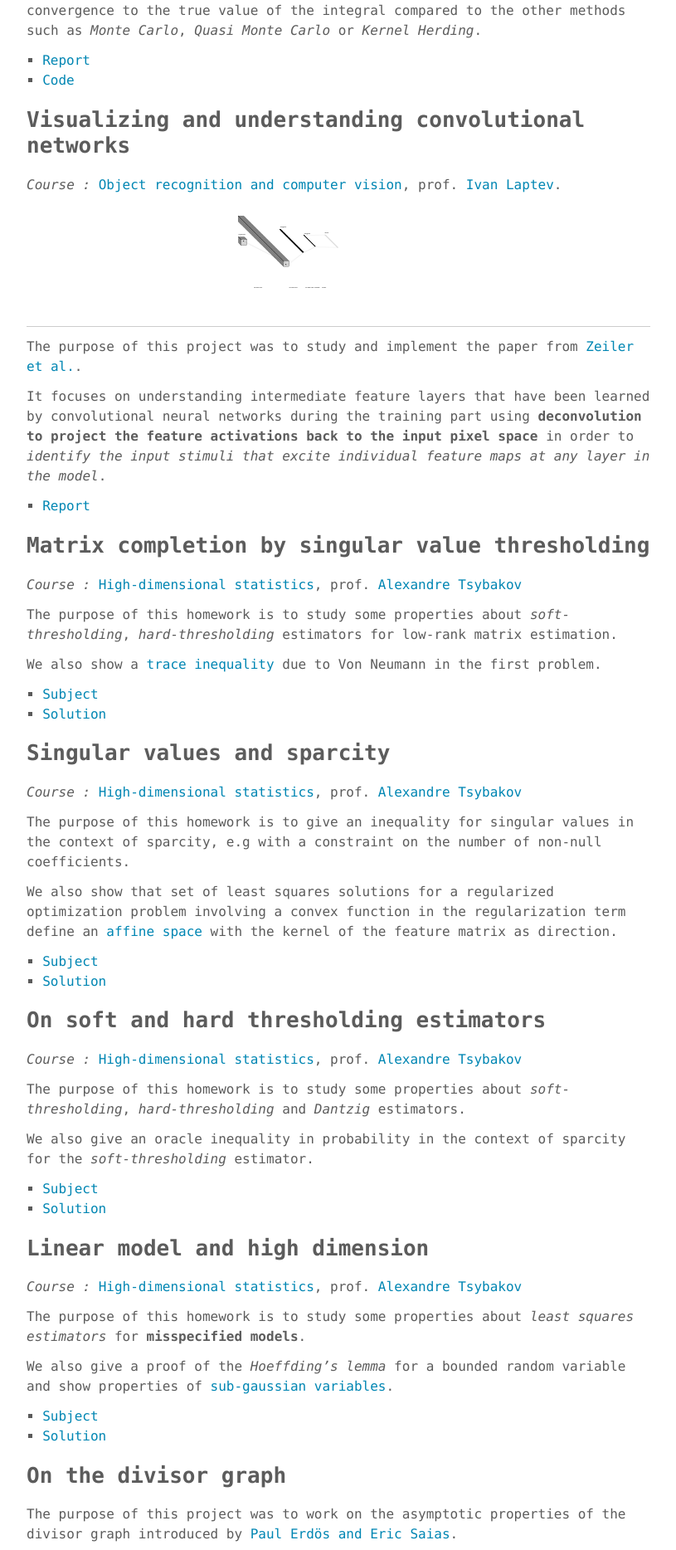
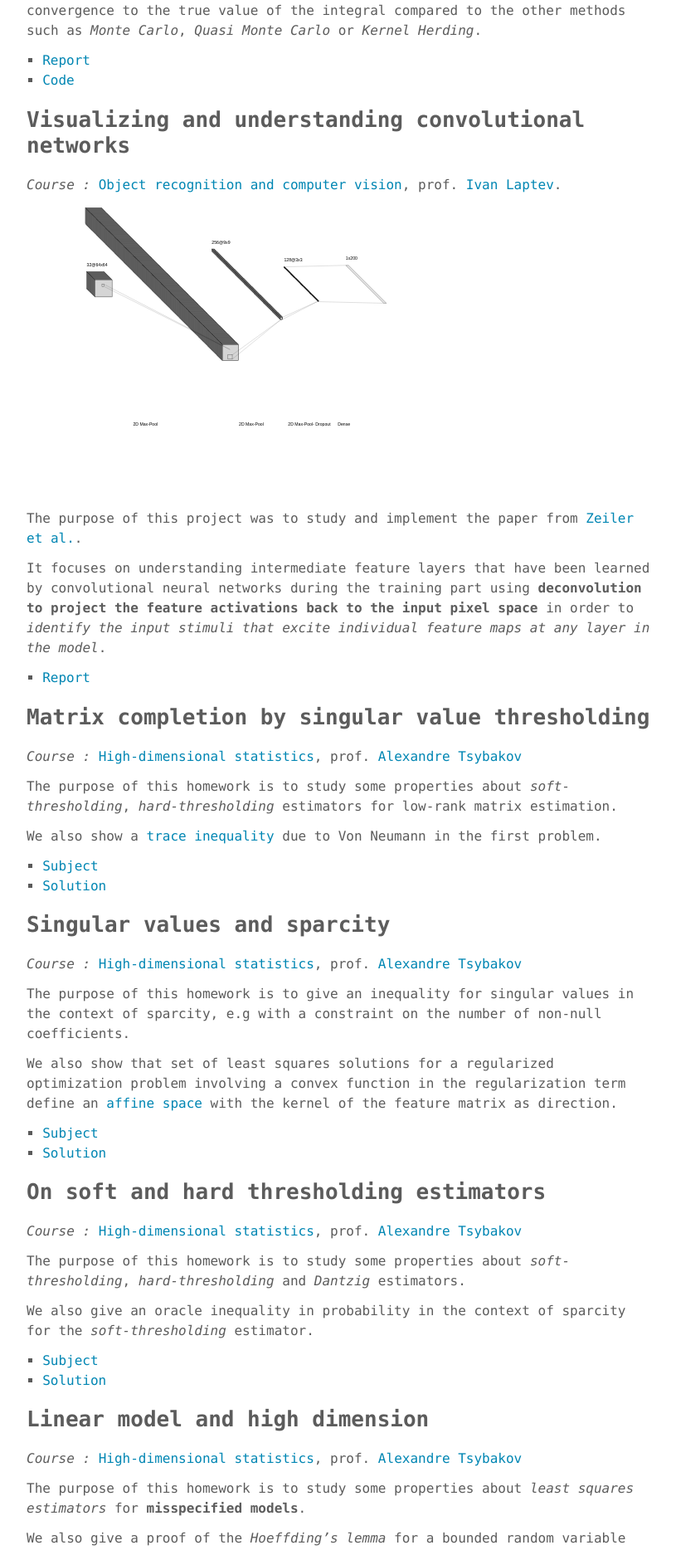
Before and after one commit to ncloarec/ncloarec.github.io, a Jekyll site: the page built from projects.md, in a window 1280 px wide. Shown: the part 458-2326 px from the top of the page at 83% size, without its empty margins (232-1047 px from the left). Built offline with Jekyll 4.4.1, drawn with Linux system fonts in a browser that asks for light colours.

Commit message:
changing margin picture

```diff
--- a/projects.md
+++ b/projects.md
@@ -24,7 +24,7 @@ It focuses on the problem of **probabilistic integration** interpreting the nume
 ## Visualizing and understanding convolutional networks
 *Course :* [Object recognition and computer vision](https://www.di.ens.fr/willow/teaching/recvis18/), prof. [Ivan Laptev](https://www.di.ens.fr/~laptev/).
 
-| | ![Architecture of the CNN used for the tests on Tiny ImageNet database from Standford University](/assets/images/architecture.svg) | |
+![architecture](/assets/images/architecture.svg)
 
 The purpose of this project was to study and implement the paper from [Zeiler et al.](https://arxiv.org/abs/1311.2901).
 
```
Also changed, not shown: assets/images/architecture.svg.
